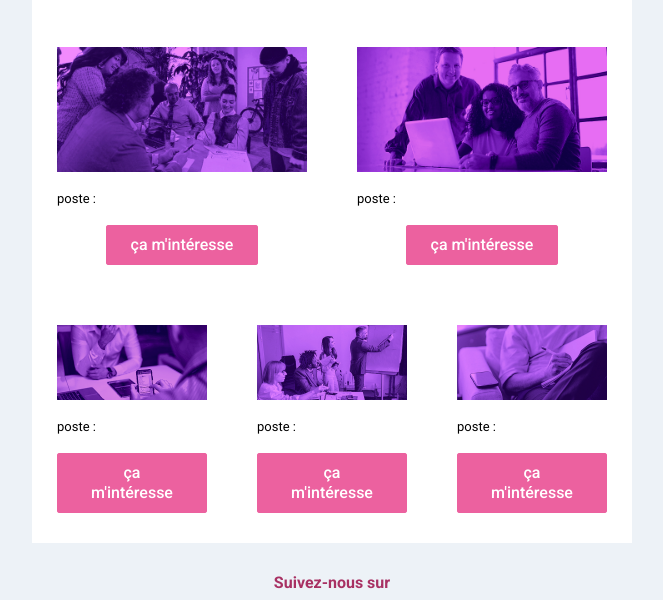
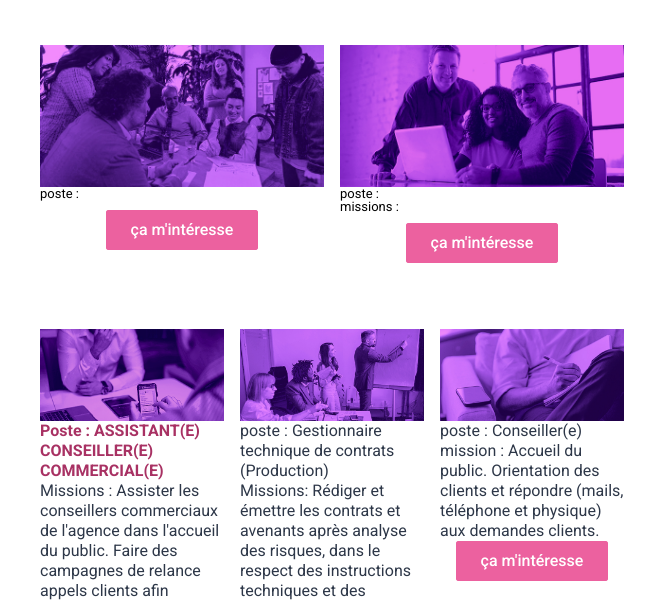
Before and after one commit to StraetenMax/042024_02Assurance-MJML, a website: page index.html in a window 1280 px wide. Shown: the part 403-1003 px from the top of the page, without its empty margins (308-971 px from the left). Drawn offline with Linux system fonts and the light colour scheme.

Commit message:
mise en page

```diff
--- a/index.html
+++ b/index.html
@@ -158,8 +158,8 @@
   <!-- attributes -->
 </head>
 
-<body style="word-spacing:normal;background-color:#edf2f7;">
-  <div style="background-color:#edf2f7;" lang="und" dir="auto">
+<body style="word-spacing:normal;background-color:#ffffff;">
+  <div style="background-color:#ffffff;" lang="und" dir="auto">
     <!-- Hero -->
     <!--[if mso | IE]><table align="center" border="0" cellpadding="0" cellspacing="0" class="" role="presentation" style="width:600px;" width="600" ><tr><td style="line-height:0px;font-size:0px;mso-line-height-rule:exactly;"><![endif]-->
     <div style="margin:0px auto;max-width:600px;">
@@ -242,15 +242,19 @@
               <!-- art 2a -->
               <!--[if mso | IE]><td class="" style="vertical-align:top;width:300px;" ><![endif]-->
               <div class="mj-column-px-300 mj-outlook-group-fix" style="font-size:0px;text-align:left;direction:ltr;display:inline-block;vertical-align:top;width:100%;">
-                <table border="0" cellpadding="0" cellspacing="0" role="presentation" style="vertical-align:top;" width="100%">
+                <table border="0" cellpadding="0" cellspacing="0" role="presentation" width="100%">
                   <tbody>
                     <tr>
-                      <td align="center" style="font-size:0px;padding:10px 25px;word-break:break-word;">
+                      <td style="vertical-align:top;padding:8px;">
+                        <table border="0" cellpadding="0" cellspacing="0" role="presentation" style="" width="100%">
+                          <tbody>
+                            <tr>
+                              <td align="center" style="font-size:0px;padding:0;word-break:break-word;">
                                 <table border="0" cellpadding="0" cellspacing="0" role="presentation" style="border-collapse:collapse;border-spacing:0px;" class="mj-full-width-mobile">
                                   <tbody>
                                     <tr>
-                              <td style="width:250px;" class="mj-full-width-mobile">
-                                <img alt="" src="src/img/emploiAssurance01.jpg" style="border:0;display:block;outline:none;text-decoration:none;height:auto;width:100%;font-size:13px;" width="250" height="auto" />
+                                      <td style="width:284px;" class="mj-full-width-mobile">
+                                        <img alt="" src="src/img/emploiAssurance01.jpg" style="border:0;display:block;outline:none;text-decoration:none;height:auto;width:100%;font-size:13px;" width="284" height="auto" />
                                       </td>
                                     </tr>
                                   </tbody>
@@ -258,7 +262,7 @@
                               </td>
                             </tr>
                             <tr>
-                      <td align="left" style="font-size:0px;padding:10px 25px;word-break:break-word;">
+                              <td align="left" style="font-size:0px;padding:0;word-break:break-word;">
                                 <div style="font-family:Roboto, Arial, Helvetica, sans-serif;font-size:13px;line-height:1;text-align:left;color:#000000;">poste :</div>
                               </td>
                             </tr>
@@ -277,20 +281,28 @@
                             </tr>
                           </tbody>
                         </table>
+                      </td>
+                    </tr>
+                  </tbody>
+                </table>
               </div>
               <!--[if mso | IE]></td><![endif]-->
               <!-- art 2b -->
               <!--[if mso | IE]><td class="" style="vertical-align:top;width:300px;" ><![endif]-->
               <div class="mj-column-px-300 mj-outlook-group-fix" style="font-size:0px;text-align:left;direction:ltr;display:inline-block;vertical-align:top;width:100%;">
-                <table border="0" cellpadding="0" cellspacing="0" role="presentation" style="vertical-align:top;" width="100%">
+                <table border="0" cellpadding="0" cellspacing="0" role="presentation" width="100%">
                   <tbody>
                     <tr>
-                      <td align="center" style="font-size:0px;padding:10px 25px;word-break:break-word;">
+                      <td style="vertical-align:top;padding:8px;">
+                        <table border="0" cellpadding="0" cellspacing="0" role="presentation" style="" width="100%">
+                          <tbody>
+                            <tr>
+                              <td align="center" style="font-size:0px;padding:0px;word-break:break-word;">
                                 <table border="0" cellpadding="0" cellspacing="0" role="presentation" style="border-collapse:collapse;border-spacing:0px;" class="mj-full-width-mobile">
                                   <tbody>
                                     <tr>
-                              <td style="width:250px;" class="mj-full-width-mobile">
-                                <img alt="" src="src/img/emploiAssurance02.jpg" style="border:0;display:block;outline:none;text-decoration:none;height:auto;width:100%;font-size:13px;" width="250" height="auto" />
+                                      <td style="width:284px;" class="mj-full-width-mobile">
+                                        <img alt="" src="src/img/emploiAssurance02.jpg" style="border:0;display:block;outline:none;text-decoration:none;height:auto;width:100%;font-size:13px;" width="284" height="auto" />
                                       </td>
                                     </tr>
                                   </tbody>
@@ -298,8 +310,13 @@
                               </td>
                             </tr>
                             <tr>
-                      <td align="left" style="font-size:0px;padding:10px 25px;word-break:break-word;">
+                              <td align="left" style="font-size:0px;padding:0;word-break:break-word;">
                                 <div style="font-family:Roboto, Arial, Helvetica, sans-serif;font-size:13px;line-height:1;text-align:left;color:#000000;">poste :</div>
+                              </td>
+                            </tr>
+                            <tr>
+                              <td align="left" style="font-size:0px;padding:0;word-break:break-word;">
+                                <div style="font-family:Roboto, Arial, Helvetica, sans-serif;font-size:13px;line-height:1;text-align:left;color:#000000;">missions :</div>
                               </td>
                             </tr>
                             <tr>
@@ -309,6 +326,10 @@
                                     <tr>
                                       <td align="center" bgcolor="#ec619f" role="presentation" style="border:none;border-radius:3px;cursor:auto;mso-padding-alt:10px 25px;background:#ec619f;" valign="middle">
                                         <p style="display:inline-block;background:#ec619f;color:#ffffff;font-family:Roboto, Arial, Helvetica, sans-serif;font-size:16px;font-weight:500;line-height:20px;margin:0;text-decoration:none;text-transform:none;padding:10px 25px;mso-padding-alt:0px;border-radius:3px;"> ça m'intéresse </p>
+                                      </td>
+                                    </tr>
+                                  </tbody>
+                                </table>
                               </td>
                             </tr>
                           </tbody>
@@ -336,15 +357,19 @@
               <!-- art 3a -->
               <!--[if mso | IE]><td class="" style="vertical-align:top;width:200px;" ><![endif]-->
               <div class="mj-column-px-200 mj-outlook-group-fix" style="font-size:0px;text-align:left;direction:ltr;display:inline-block;vertical-align:top;width:100%;">
-                <table border="0" cellpadding="0" cellspacing="0" role="presentation" style="vertical-align:top;" width="100%">
+                <table border="0" cellpadding="0" cellspacing="0" role="presentation" width="100%">
                   <tbody>
                     <tr>
-                      <td align="center" style="font-size:0px;padding:10px 25px;word-break:break-word;">
+                      <td style="vertical-align:top;padding:8px;">
+                        <table border="0" cellpadding="0" cellspacing="0" role="presentation" style="" width="100%">
+                          <tbody>
+                            <tr>
+                              <td align="center" style="font-size:0px;padding:0;word-break:break-word;">
                                 <table border="0" cellpadding="0" cellspacing="0" role="presentation" style="border-collapse:collapse;border-spacing:0px;" class="mj-full-width-mobile">
                                   <tbody>
                                     <tr>
-                              <td style="width:150px;" class="mj-full-width-mobile">
-                                <img alt="" src="src/img/emploiAssurance03.jpg" style="border:0;display:block;outline:none;text-decoration:none;height:auto;width:100%;font-size:13px;" width="150" height="auto" />
+                                      <td style="width:184px;" class="mj-full-width-mobile">
+                                        <img alt="" src="src/img/emploiAssurance03.jpg" style="border:0;display:block;outline:none;text-decoration:none;height:auto;width:100%;font-size:13px;" width="184" height="auto" />
                                       </td>
                                     </tr>
                                   </tbody>
@@ -352,17 +377,26 @@
                               </td>
                             </tr>
                             <tr>
-                      <td align="left" style="font-size:0px;padding:10px 25px;word-break:break-word;">
-                        <div style="font-family:Roboto, Arial, Helvetica, sans-serif;font-size:13px;line-height:1;text-align:left;color:#000000;">poste :</div>
+                              <td align="left" style="font-size:0px;padding:0;word-break:break-word;">
+                                <div style="font-family:Roboto, Arial, Helvetica, sans-serif;font-size:16px;font-weight:700;line-height:20px;text-align:left;color:#A83163;">Poste : <span style="text-transform:uppercase;"> Assistant(e) conseiller(e) commercial(e)</span></div>
                               </td>
                             </tr>
                             <tr>
-                      <td align="center" style="font-size:0px;padding:10px 25px;word-break:break-word;">
-                        <table border="0" cellpadding="0" cellspacing="0" role="presentation" style="border-collapse:separate;line-height:100%;">
+                              <td align="left" style="font-size:0px;padding:0;padding-top:0;padding-bottom:0;word-break:break-word;">
+                                <div style="font-family:Roboto, Arial, Helvetica, sans-serif;font-size:16px;font-weight:400;line-height:20px;text-align:left;color:#2D3748;">Missions : Assister les conseillers commerciaux de l'agence dans l'accueil du public. Faire des campagnes de relance appels clients afin d'organiser des rendez-vous clientèle.</div>
+                              </td>
+                            </tr>
+                            <tr>
+                              <td align="center" style="font-size:0px;padding:0;word-break:break-word;">
+                                <table border="0" cellpadding="0" cellspacing="0" role="presentation" style="border-collapse:separate;width:100%;line-height:100%;">
                                   <tbody>
                                     <tr>
                                       <td align="center" bgcolor="#ec619f" role="presentation" style="border:none;border-radius:3px;cursor:auto;mso-padding-alt:10px 25px;background:#ec619f;" valign="middle">
                                         <p style="display:inline-block;background:#ec619f;color:#ffffff;font-family:Roboto, Arial, Helvetica, sans-serif;font-size:16px;font-weight:500;line-height:20px;margin:0;text-decoration:none;text-transform:none;padding:10px 25px;mso-padding-alt:0px;border-radius:3px;"> ça m'intéresse </p>
+                                      </td>
+                                    </tr>
+                                  </tbody>
+                                </table>
                               </td>
                             </tr>
                           </tbody>
@@ -376,15 +410,19 @@
               <!-- art 3b -->
               <!--[if mso | IE]><td class="" style="vertical-align:top;width:200px;" ><![endif]-->
               <div class="mj-column-px-200 mj-outlook-group-fix" style="font-size:0px;text-align:left;direction:ltr;display:inline-block;vertical-align:top;width:100%;">
-                <table border="0" cellpadding="0" cellspacing="0" role="presentation" style="vertical-align:top;" width="100%">
+                <table border="0" cellpadding="0" cellspacing="0" role="presentation" width="100%">
                   <tbody>
                     <tr>
-                      <td align="center" style="font-size:0px;padding:10px 25px;word-break:break-word;">
+                      <td style="vertical-align:top;padding:8px;">
+                        <table border="0" cellpadding="0" cellspacing="0" role="presentation" style="" width="100%">
+                          <tbody>
+                            <tr>
+                              <td align="center" style="font-size:0px;padding:0;word-break:break-word;">
                                 <table border="0" cellpadding="0" cellspacing="0" role="presentation" style="border-collapse:collapse;border-spacing:0px;" class="mj-full-width-mobile">
                                   <tbody>
                                     <tr>
-                              <td style="width:150px;" class="mj-full-width-mobile">
-                                <img alt="" src="src/img/emploiAssurance04.jpg" style="border:0;display:block;outline:none;text-decoration:none;height:auto;width:100%;font-size:13px;" width="150" height="auto" />
+                                      <td style="width:184px;" class="mj-full-width-mobile">
+                                        <img alt="" src="src/img/emploiAssurance04.jpg" style="border:0;display:block;outline:none;text-decoration:none;height:auto;width:100%;font-size:13px;" width="184" height="auto" />
                                       </td>
                                     </tr>
                                   </tbody>
@@ -392,17 +430,26 @@
                               </td>
                             </tr>
                             <tr>
-                      <td align="left" style="font-size:0px;padding:10px 25px;word-break:break-word;">
-                        <div style="font-family:Roboto, Arial, Helvetica, sans-serif;font-size:13px;line-height:1;text-align:left;color:#000000;">poste :</div>
+                              <td align="left" style="font-size:0px;padding:0;padding-top:0;padding-bottom:0;word-break:break-word;">
+                                <div style="font-family:Roboto, Arial, Helvetica, sans-serif;font-size:16px;font-weight:400;line-height:20px;text-align:left;color:#2D3748;">poste : Gestionnaire technique de contrats (Production)</div>
                               </td>
                             </tr>
                             <tr>
-                      <td align="center" style="font-size:0px;padding:10px 25px;word-break:break-word;">
-                        <table border="0" cellpadding="0" cellspacing="0" role="presentation" style="border-collapse:separate;line-height:100%;">
+                              <td align="left" style="font-size:0px;padding:0;padding-top:0;padding-bottom:0;word-break:break-word;">
+                                <div style="font-family:Roboto, Arial, Helvetica, sans-serif;font-size:16px;font-weight:400;line-height:20px;text-align:left;color:#2D3748;">Missions: Rédiger et émettre les contrats et avenants après analyse des risques, dans le respect des instructions techniques et des procédures, puis en assurer le suivi dans un souci</div>
+                              </td>
+                            </tr>
+                            <tr>
+                              <td align="center" style="font-size:0px;padding:0;word-break:break-word;">
+                                <table border="0" cellpadding="0" cellspacing="0" role="presentation" style="border-collapse:separate;width:100%;line-height:100%;">
                                   <tbody>
                                     <tr>
                                       <td align="center" bgcolor="#ec619f" role="presentation" style="border:none;border-radius:3px;cursor:auto;mso-padding-alt:10px 25px;background:#ec619f;" valign="middle">
                                         <p style="display:inline-block;background:#ec619f;color:#ffffff;font-family:Roboto, Arial, Helvetica, sans-serif;font-size:16px;font-weight:500;line-height:20px;margin:0;text-decoration:none;text-transform:none;padding:10px 25px;mso-padding-alt:0px;border-radius:3px;"> ça m'intéresse </p>
+                                      </td>
+                                    </tr>
+                                  </tbody>
+                                </table>
                               </td>
                             </tr>
                           </tbody>
@@ -416,15 +463,19 @@
               <!-- art 3c -->
               <!--[if mso | IE]><td class="" style="vertical-align:top;width:200px;" ><![endif]-->
               <div class="mj-column-px-200 mj-outlook-group-fix" style="font-size:0px;text-align:left;direction:ltr;display:inline-block;vertical-align:top;width:100%;">
-                <table border="0" cellpadding="0" cellspacing="0" role="presentation" style="vertical-align:top;" width="100%">
+                <table border="0" cellpadding="0" cellspacing="0" role="presentation" width="100%">
                   <tbody>
                     <tr>
-                      <td align="center" style="font-size:0px;padding:10px 25px;word-break:break-word;">
+                      <td style="vertical-align:top;padding:8px;">
+                        <table border="0" cellpadding="0" cellspacing="0" role="presentation" style="" width="100%">
+                          <tbody>
+                            <tr>
+                              <td align="center" style="font-size:0px;padding:0;word-break:break-word;">
                                 <table border="0" cellpadding="0" cellspacing="0" role="presentation" style="border-collapse:collapse;border-spacing:0px;" class="mj-full-width-mobile">
                                   <tbody>
                                     <tr>
-                              <td style="width:150px;" class="mj-full-width-mobile">
-                                <img alt="" src="src/img/emploiAssurance05.jpg" style="border:0;display:block;outline:none;text-decoration:none;height:auto;width:100%;font-size:13px;" width="150" height="auto" />
+                                      <td style="width:184px;" class="mj-full-width-mobile">
+                                        <img alt="" src="src/img/emploiAssurance05.jpg" style="border:0;display:block;outline:none;text-decoration:none;height:auto;width:100%;font-size:13px;" width="184" height="auto" />
                                       </td>
                                     </tr>
                                   </tbody>
@@ -432,17 +483,26 @@
                               </td>
                             </tr>
                             <tr>
-                      <td align="left" style="font-size:0px;padding:10px 25px;word-break:break-word;">
-                        <div style="font-family:Roboto, Arial, Helvetica, sans-serif;font-size:13px;line-height:1;text-align:left;color:#000000;">poste :</div>
+                              <td align="left" style="font-size:0px;padding:0;padding-top:0;padding-bottom:0;word-break:break-word;">
+                                <div style="font-family:Roboto, Arial, Helvetica, sans-serif;font-size:16px;font-weight:400;line-height:20px;text-align:left;color:#2D3748;">poste : Conseiller(e)</div>
                               </td>
                             </tr>
                             <tr>
-                      <td align="center" style="font-size:0px;padding:10px 25px;word-break:break-word;">
-                        <table border="0" cellpadding="0" cellspacing="0" role="presentation" style="border-collapse:separate;line-height:100%;">
+                              <td align="left" style="font-size:0px;padding:0;padding-top:0;padding-bottom:0;word-break:break-word;">
+                                <div style="font-family:Roboto, Arial, Helvetica, sans-serif;font-size:16px;font-weight:400;line-height:20px;text-align:left;color:#2D3748;">mission : Accueil du public. Orientation des clients et répondre (mails, téléphone et physique) aux demandes clients.</div>
+                              </td>
+                            </tr>
+                            <tr>
+                              <td align="center" style="font-size:0px;padding:0;word-break:break-word;">
+                                <table border="0" cellpadding="0" cellspacing="0" role="presentation" style="border-collapse:separate;width:1oo%;line-height:100%;">
                                   <tbody>
                                     <tr>
                                       <td align="center" bgcolor="#ec619f" role="presentation" style="border:none;border-radius:3px;cursor:auto;mso-padding-alt:10px 25px;background:#ec619f;" valign="middle">
                                         <p style="display:inline-block;background:#ec619f;color:#ffffff;font-family:Roboto, Arial, Helvetica, sans-serif;font-size:16px;font-weight:500;line-height:20px;margin:0;text-decoration:none;text-transform:none;padding:10px 25px;mso-padding-alt:0px;border-radius:3px;"> ça m'intéresse </p>
+                                      </td>
+                                    </tr>
+                                  </tbody>
+                                </table>
                               </td>
                             </tr>
                           </tbody>
@@ -551,9 +611,9 @@
     </div>
     <!--[if mso | IE]></td></tr></table><![endif]-->
     <!-- Adresse -->
-    <!--[if mso | IE]><table align="center" border="0" cellpadding="0" cellspacing="0" class="" role="presentation" style="width:600px;" width="600" ><tr><td style="line-height:0px;font-size:0px;mso-line-height-rule:exactly;"><![endif]-->
-    <div style="margin:0px auto;max-width:600px;">
-      <table align="center" border="0" cellpadding="0" cellspacing="0" role="presentation" style="width:100%;">
+    <!--[if mso | IE]><table align="center" border="0" cellpadding="0" cellspacing="0" class="" role="presentation" style="width:600px;" width="600" bgcolor="#edf2f7" ><tr><td style="line-height:0px;font-size:0px;mso-line-height-rule:exactly;"><![endif]-->
+    <div style="background:#edf2f7;background-color:#edf2f7;margin:0px auto;max-width:600px;">
+      <table align="center" border="0" cellpadding="0" cellspacing="0" role="presentation" style="background:#edf2f7;background-color:#edf2f7;width:100%;">
         <tbody>
           <tr>
             <td style="direction:ltr;font-size:0px;padding:20px 0;padding-bottom:0;text-align:center;">
@@ -597,9 +657,9 @@
     </div>
     <!--[if mso | IE]></td></tr></table><![endif]-->
     <!-- Reglement -->
-    <!--[if mso | IE]><table align="center" border="0" cellpadding="0" cellspacing="0" class="" role="presentation" style="width:600px;" width="600" ><tr><td style="line-height:0px;font-size:0px;mso-line-height-rule:exactly;"><![endif]-->
-    <div style="margin:0px auto;max-width:600px;">
-      <table align="center" border="0" cellpadding="0" cellspacing="0" role="presentation" style="width:100%;">
+    <!--[if mso | IE]><table align="center" border="0" cellpadding="0" cellspacing="0" class="" role="presentation" style="width:600px;" width="600" bgcolor="#edf2f7" ><tr><td style="line-height:0px;font-size:0px;mso-line-height-rule:exactly;"><![endif]-->
+    <div style="background:#edf2f7;background-color:#edf2f7;margin:0px auto;max-width:600px;">
+      <table align="center" border="0" cellpadding="0" cellspacing="0" role="presentation" style="background:#edf2f7;background-color:#edf2f7;width:100%;">
         <tbody>
           <tr>
             <td style="direction:ltr;font-size:0px;padding:20px 0;text-align:center;">
@@ -614,12 +674,12 @@
                     </tr>
                     <tr>
                       <td align="center" style="font-size:0px;padding:10px 25px;padding-top:0;padding-bottom:0;word-break:break-word;">
-                        <div style="font-family:Roboto, Arial, Helvetica, sans-serif;font-size:12px;font-weight:400;line-height:16px;text-align:center;color:#2D3748;">Afficher dans votre navigateur</div>
+                        <div style="font-family:Roboto, Arial, Helvetica, sans-serif;font-size:12px;font-weight:400;line-height:16px;text-align:center;color:#2D3748;"><a href="{{ mirror }}">Afficher dans ton navigateur</a></div>
                       </td>
                     </tr>
                     <tr>
                       <td align="center" style="font-size:0px;padding:10px 25px;padding-top:0;padding-bottom:0;word-break:break-word;">
-                        <div style="font-family:Roboto, Arial, Helvetica, sans-serif;font-size:12px;font-weight:400;line-height:16px;text-align:center;color:#2D3748;">se désinscrire</div>
+                        <div style="font-family:Roboto, Arial, Helvetica, sans-serif;font-size:12px;font-weight:400;line-height:16px;text-align:center;color:#2D3748;"><a href="{{ unsubscribe }}">se désinscrire</a></div>
                       </td>
                     </tr>
                   </tbody>
```
Also changed, not shown: 1 other file. Lines whose indentation alone changed are shown as unchanged.
